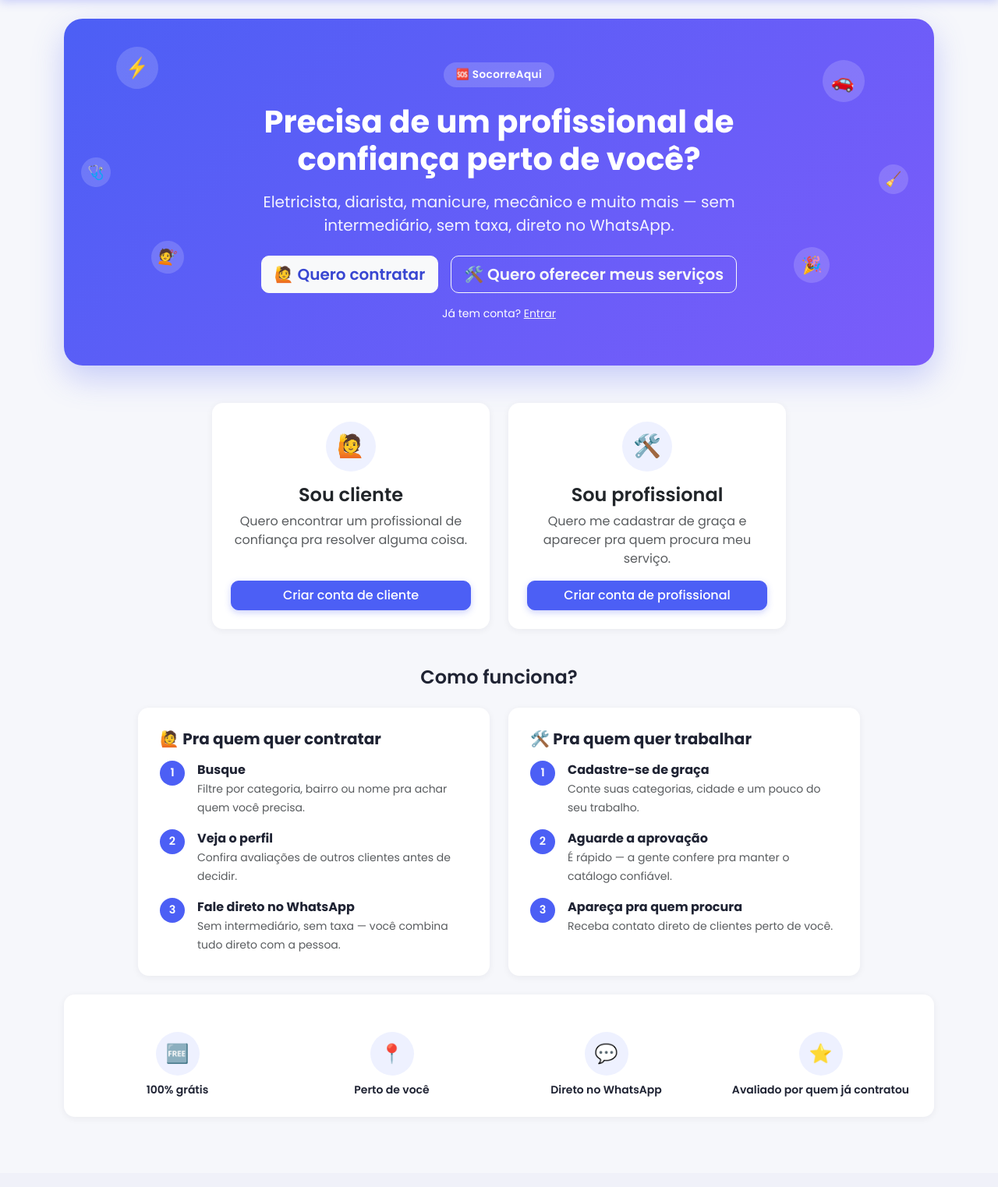
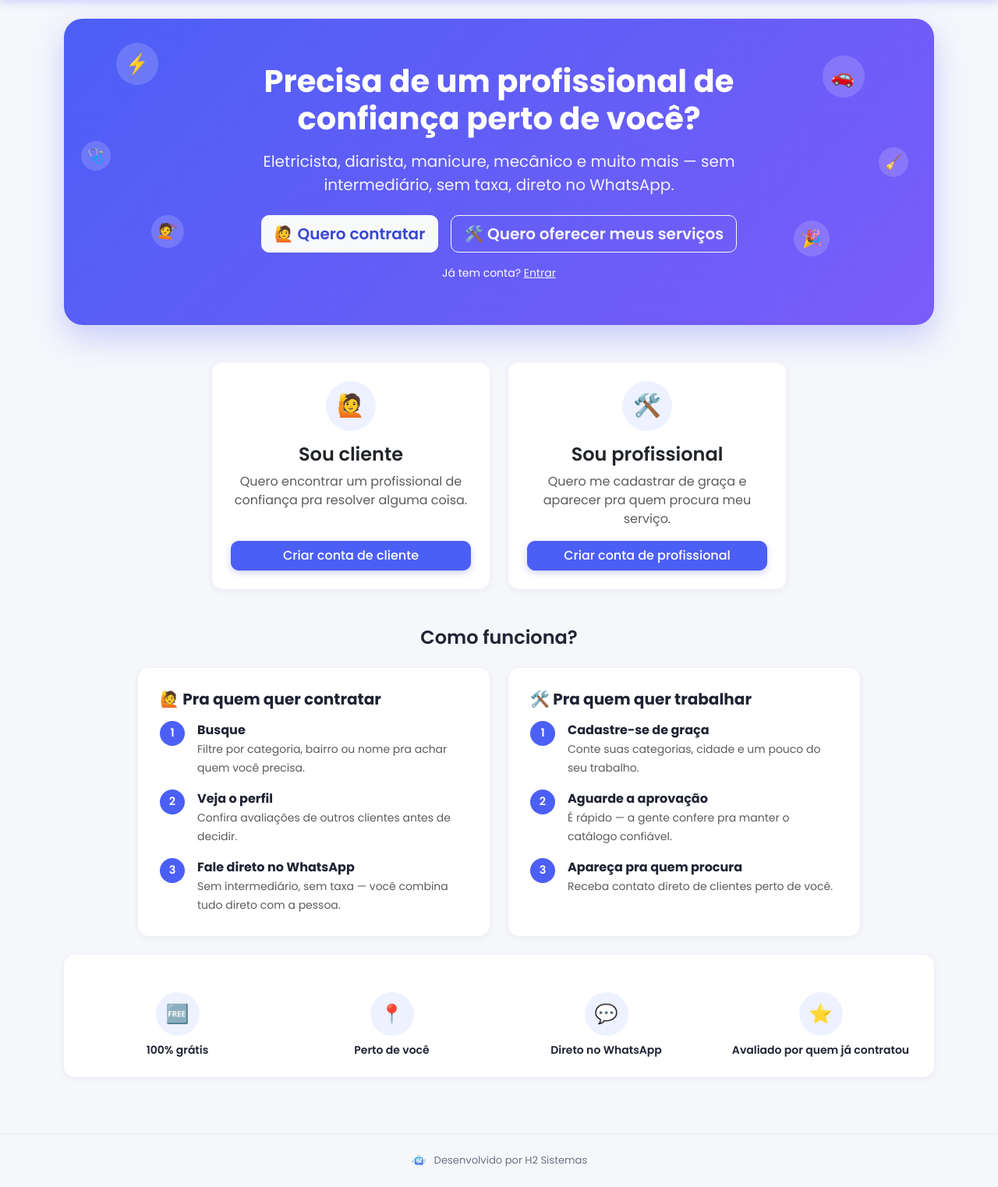
Before and after one commit to hermanoocardoso/servico-cidade, a FastAPI app: page / in a window 1280 px wide. Shown: the part 56-1579 px from the top of the page at 78% size. Before the commit the page ends 1489 px from the top, so only its background shows below. Run offline with FastAPI, Linux system fonts and the light colour scheme; some libraries are stand-ins or nearby versions.

Commit message:
Remove SocorreAqui duplicado no hero e adiciona assinatura no rodape
Rodape agora mostra "Desenvolvido por H2 Sistemas" com a logo em
todas as paginas do site.

```diff
--- a/app/static/style.css
+++ b/app/static/style.css
@@ -326,6 +326,21 @@ a.btn:visited {
     border-color: rgba(255, 255, 255, 0.5);
 }
 
+/* --- Assinatura no rodapé --- */
+.site-footer {
+    color: var(--cor-texto-suave);
+    font-size: 0.82rem;
+    border-top: 1px solid #E3E6EF;
+}
+.site-footer-logo {
+    width: 20px;
+    height: 20px;
+    object-fit: contain;
+    vertical-align: middle;
+    margin-right: 0.4rem;
+    border-radius: 4px;
+}
+
 /* --- Hero da landing page (visitante não logado) --- */
 .landing-hero {
     position: relative;
@@ -349,16 +364,6 @@ a.btn:visited {
 }
 .landing-hero .btn-outline-light:hover {
     color: var(--cor-primaria-escura);
-}
-.landing-badge {
-    display: inline-block;
-    background: rgba(255, 255, 255, 0.18);
-    padding: 0.35rem 1rem;
-    border-radius: 20px;
-    font-weight: 600;
-    font-size: 0.85rem;
-    letter-spacing: 0.03em;
-    margin-bottom: 1.25rem;
 }
 .landing-hero-content {
     position: relative;
--- a/app/templates/base.html
+++ b/app/templates/base.html
@@ -41,6 +41,11 @@
         {% block conteudo %}{% endblock %}
     </div>
 
+    <footer class="site-footer text-center py-4">
+        <img src="/static/h2-logo.png" alt="H2 Sistemas" class="site-footer-logo">
+        <span>Desenvolvido por H2 Sistemas</span>
+    </footer>
+
     <script src="https://cdn.jsdelivr.net/npm/bootstrap@5.3.3/dist/js/bootstrap.bundle.min.js"></script>
 </body>
 </html>
--- a/app/templates/landing.html
+++ b/app/templates/landing.html
@@ -12,7 +12,6 @@
         <span class="hero-bubble b6">🧹</span>
     </div>
     <div class="landing-hero-content">
-        <span class="landing-badge">🆘 SocorreAqui</span>
         <h1 class="display-6 fw-bold mb-3">Precisa de um profissional de confiança perto de você?</h1>
         <p class="lead mb-4">
             Eletricista, diarista, manicure, mecânico e muito mais — sem
```
Also changed, not shown: app/static/h2-logo.png (added).
